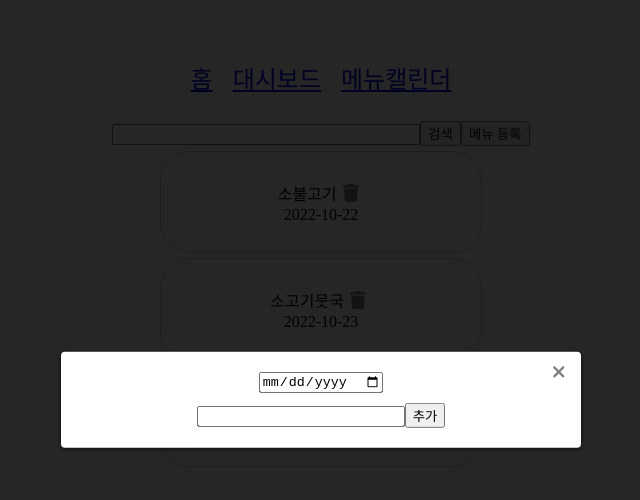
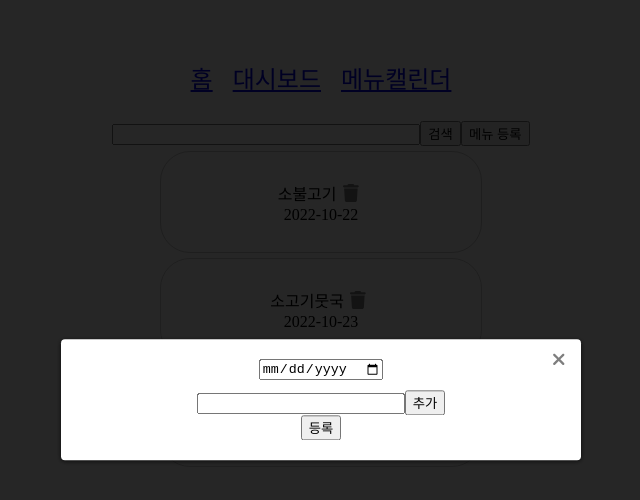
Before and after one commit to yeomkyeorae/foody-cant-stop, a React app: page / in a window 1280 px wide. Both pictures are taken after a click on the button "메뉴 등록". Shown: the top 500 px of the page, without its empty margins (319-959 px from the left). Built offline with nearby package versions, Linux system fonts and the light colour scheme; the HTML template or start-up script is replaced by a standard one.

Commit message:
feat: add enroll btn, add form tag wrapping btn for add

```diff
--- a/src/components/home/Enroll-modal.tsx
+++ b/src/components/home/Enroll-modal.tsx
@@ -71,7 +71,9 @@ function EnrollModal({ setOpenEnroll }: Props) {
 		setInputMenu(value);
 	};
 
-	const addMenuItem = () => {
+	const submitHandler = (e: React.SyntheticEvent) => {
+		e.preventDefault();
+
 		if (inputMenu !== '') {
 			setMenuItems([...menuItems, inputMenu]);
 			setInputMenu('');
@@ -94,10 +96,10 @@ function EnrollModal({ setOpenEnroll }: Props) {
 						<input type="date" value={inputDate} onChange={dateOnChange} />
 					</div>
 					<div>
-						<input value={inputMenu} onChange={menuOnChange} style={{ width: '200px' }} />
-						<button type="button" onClick={() => addMenuItem()}>
-							추가
-						</button>
+						<form onSubmit={submitHandler}>
+							<input value={inputMenu} onChange={menuOnChange} style={{ width: '200px' }} />
+							<button type="submit">추가</button>
+						</form>
 					</div>
 					{menuItems.length > 0 && (
 						<ul style={{ padding: '0px' }}>
@@ -109,6 +111,7 @@ function EnrollModal({ setOpenEnroll }: Props) {
 							))}
 						</ul>
 					)}
+					<button type="submit">등록</button>
 				</div>
 			</ModalContent>
 		</Modal>
```
